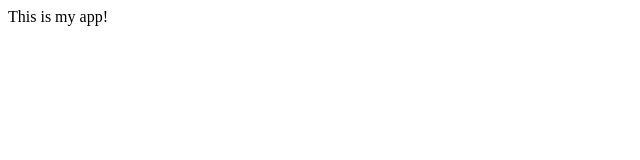
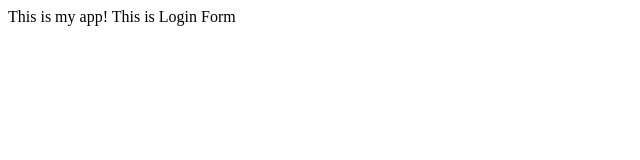
Before and after one commit to TJsambuunyam/myappsample, a plain HTML site: page index.html in a window 1280 px wide. Shown: the whole page, without its empty margins (0-640 px from the left). Drawn offline with Linux system fonts and the light colour scheme.

Commit message:
Login Form

```diff
--- /dev/null
+++ b/dir2/app2.js
@@ -0,0 +1 @@
+console.log(123);
--- a/index.html
+++ b/index.html
@@ -5,5 +5,6 @@
 </head>
 <body>
 	This is my app!
+	This is Login Form
 </body>
 </html>
```
Also changed, not shown: log.txt (added), login.html (added).
